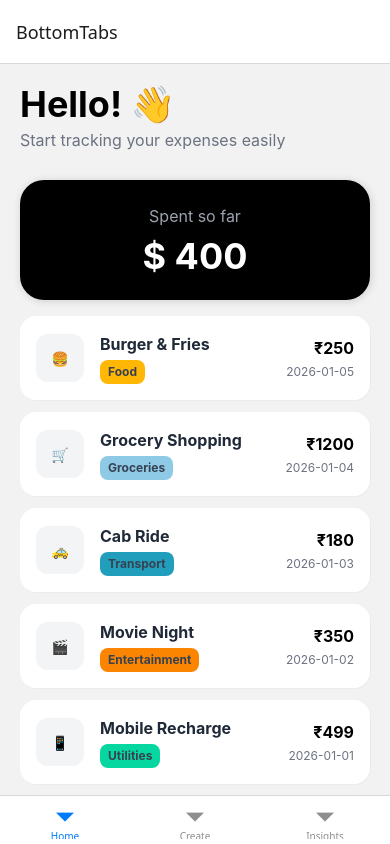
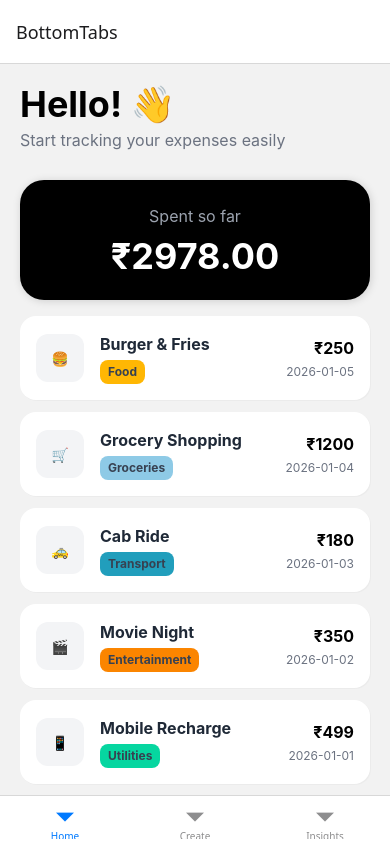
Before and after one commit to Vaibhav-kaushal-fricali/Expensio, a React Native app: screen /Home in a window 390 px wide. Built offline with nearby package versions, Linux system fonts and the light colour scheme.

Commit message:
Home screen done at this point

```diff
--- a/src/screen/Home.js
+++ b/src/screen/Home.js
@@ -62,8 +62,9 @@ export const expensesData = [
 ];
 
 const Home = ({ navigation }) => {
+const totalSpent = expensesData.reduce((sum, item)=> sum + item.amount, 0 )
   return (
-    <View>
+    <View style={tailwind`flex-1`}>
       <View style={tailwind`px-5 pt-5 pb-3`}>
         <Text style={tailwind`text-4xl font-bold text-black`}>Hello! 👋</Text>
         <Text style={tailwind`text-base text-gray-500 mt-1`}>
@@ -76,7 +77,7 @@ const Home = ({ navigation }) => {
       >
         <Text style={tailwind`text-base text-gray-400`}>Spent so far</Text>
         <Text style={tailwind`text-base text-white text-4xl mt-2 font-bold`}>
-          $ 400
+          ₹{totalSpent.toFixed(2)}
         </Text>
       </View>
 
```
